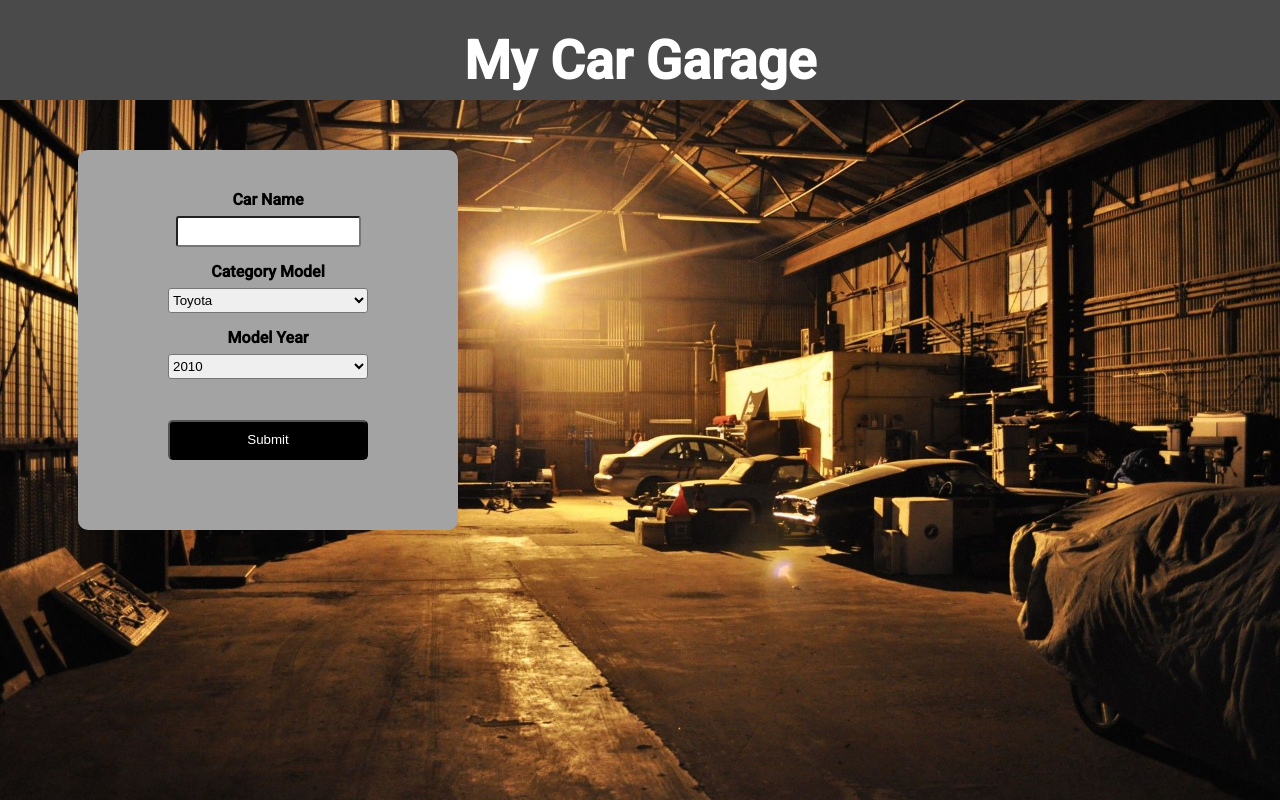
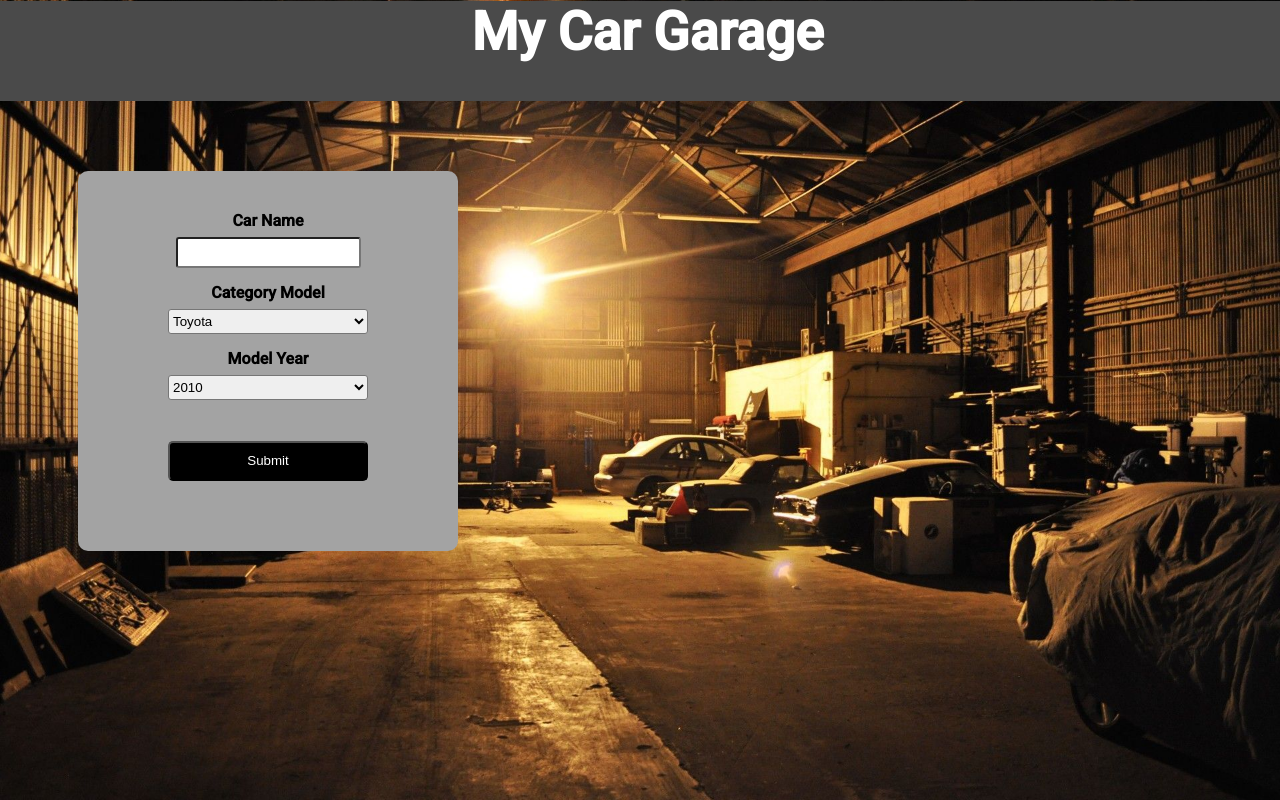
Before and after one commit to ammarib/my-garage, a plain HTML site: page index.html in a window 1280 px wide. Shown: the top 800 px of the page. Drawn offline with Linux system fonts and the light colour scheme.

Commit message:
style link issue

```diff
--- a/css/style.css
+++ b/css/style.css
@@ -6,13 +6,14 @@ body{
 }
  header{
 background-color:#4a4a4a ;
-text-align: center;
 height: 100px;
-margin: -20px;
-margin-top: -36px;
+
+margin-top: -35px;
+margin-left: -15px;
+margin-right: -30px;
 }
- h1{
-    padding: 30px;
+h1{
+   text-align: center;
     color: white;
     font-family: roboto;
     font-size: 40pt;
```
